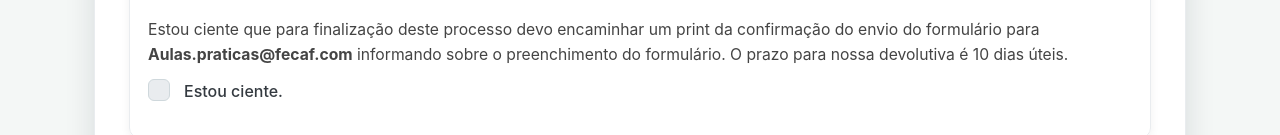
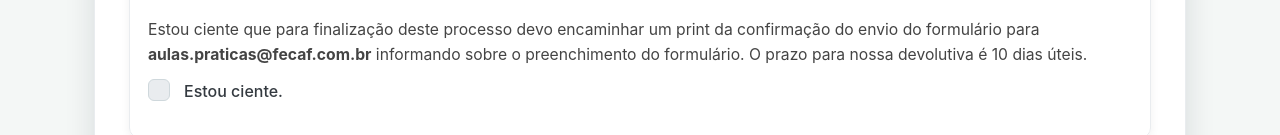
Before and after one commit to Tachan-t/formsPolos, a plain HTML site: page index.html in a window 1280 px wide. Shown: the part 3137-3272 px from the top of the page. Drawn offline with Linux system fonts and the light colour scheme; no server answers.

Commit message:
Add files via upload

```diff
--- a/index.html
+++ b/index.html
@@ -201,7 +201,7 @@
 
         <fieldset class="modern-fieldset">
             <legend>Confirmações Finais</legend>
-            <p>Estou ciente que para finalização deste processo devo encaminhar um print da confirmação do envio do formulário para <strong>Aulas.praticas@fecaf.com</strong> informando sobre o preenchimento do formulário. O prazo para nossa devolutiva é 10 dias úteis.</p>
+            <p>Estou ciente que para finalização deste processo devo encaminhar um print da confirmação do envio do formulário para <strong>aulas.praticas@fecaf.com.br</strong> informando sobre o preenchimento do formulário. O prazo para nossa devolutiva é 10 dias úteis.</p>
 
             <label class="checkbox-container">
                 <input type="checkbox" id="Ciente_Confirmacao_Email_Cristiane" name="Ciente Confirmacao Email Cristiane" value="Sim" required>
```
